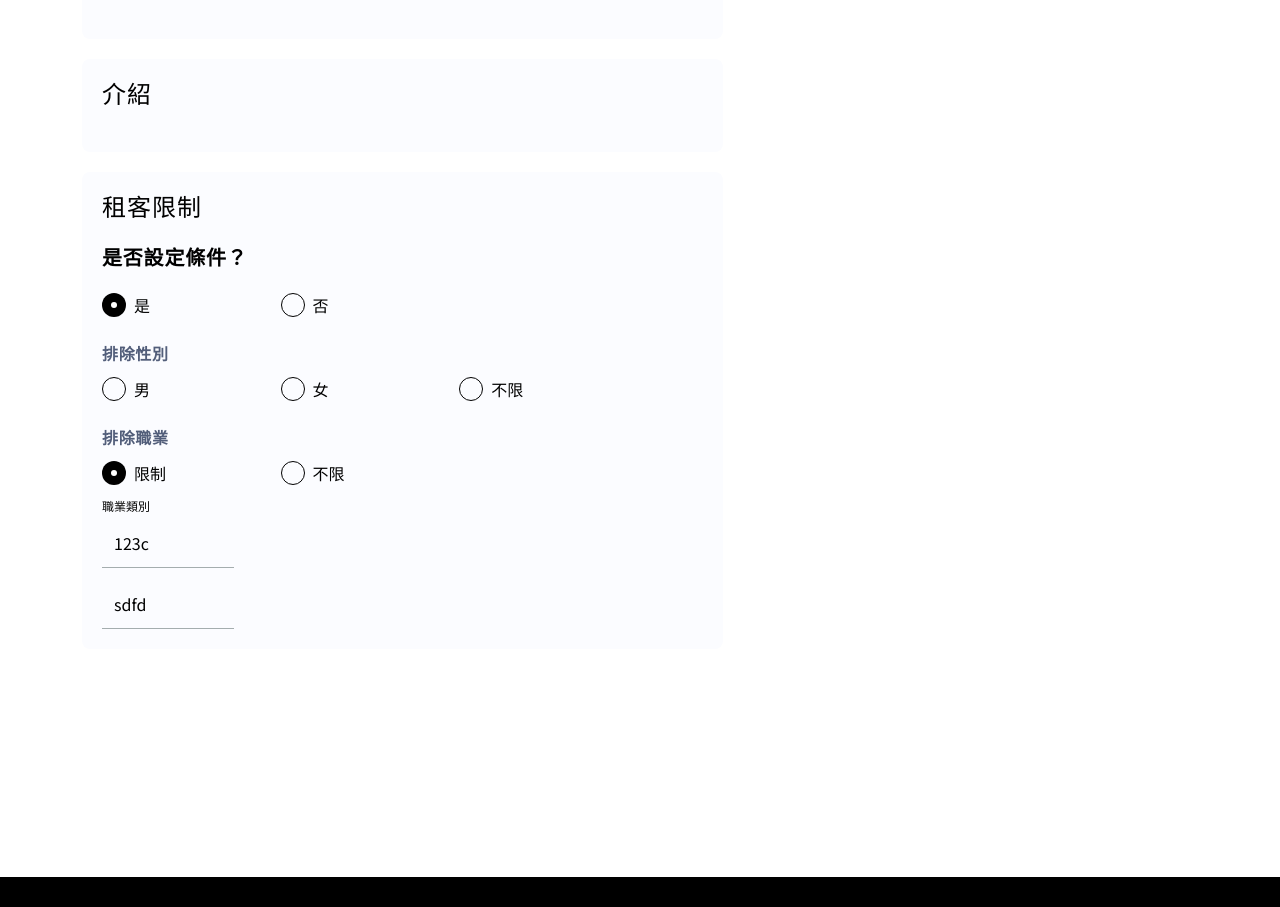
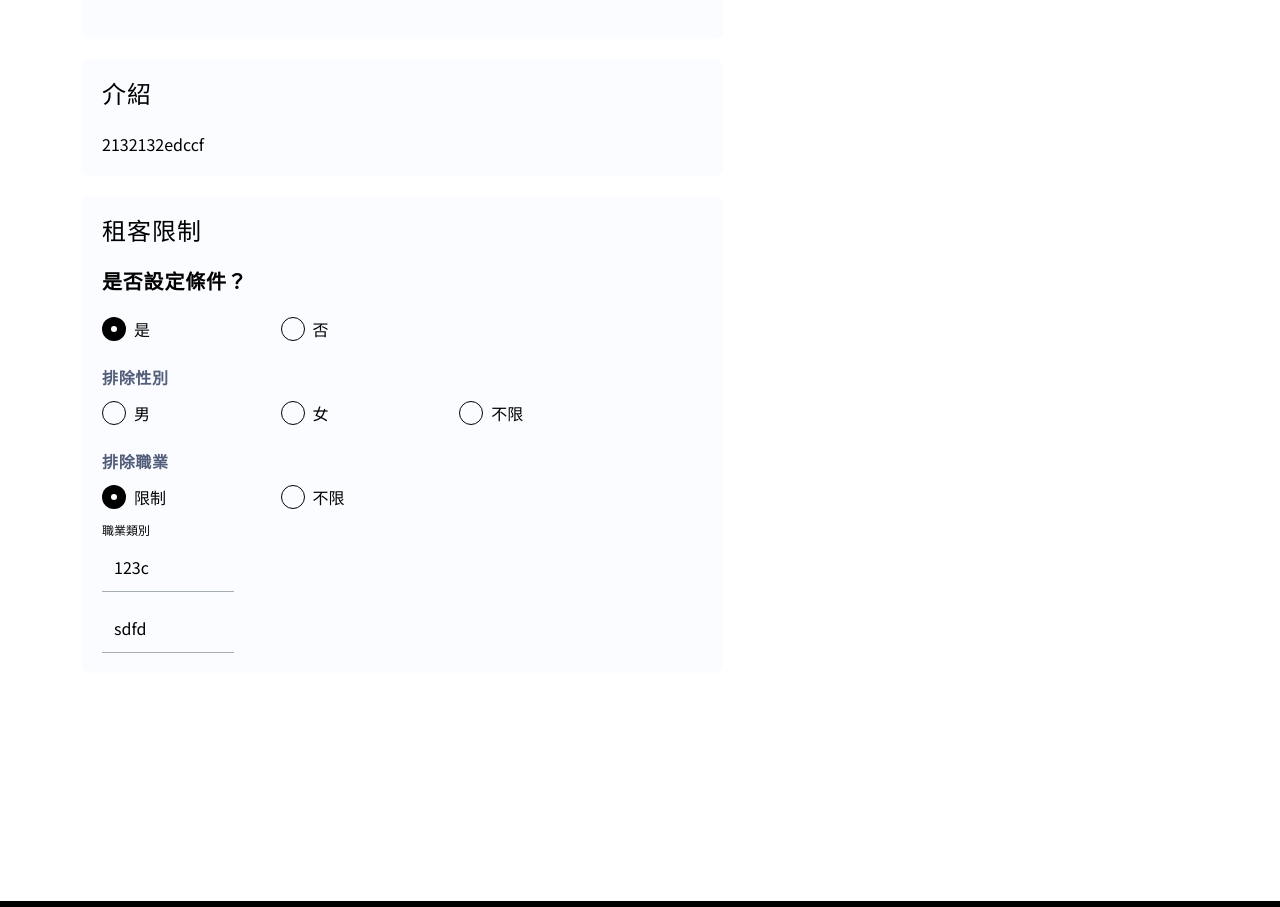
Before and after one commit to Eshiunm/Rocket_HowOh, a React (Vite) app: page /landlord/publish in a window 1280 px wide. Shown: the part 2720-3627 px from the top of the page. Built offline with nearby package versions, Linux system fonts and the light colour scheme; a web font is replaced by a local one.

Commit message:
fix: modify publishHouse variable and add modal type

```diff
--- a/src/pages/landlordManagement/PublishHouse.tsx
+++ b/src/pages/landlordManagement/PublishHouse.tsx
@@ -64,7 +64,7 @@ export default function PublishHouse() {
       paymentMethodOfManagementFee: "隨房租繳納",
       managementFeePerMonth: "1000",
     },
-    introduction: "2132132edccf",
+    description: "2132132edccf",
     restrictions:{
       hasTenantRestrictions: "true",
       genderRestriction: "女",
```
Also changed, not shown: src/components/landLordManagement/index/QuickCheckModal.tsx (+6 -1 lines).
